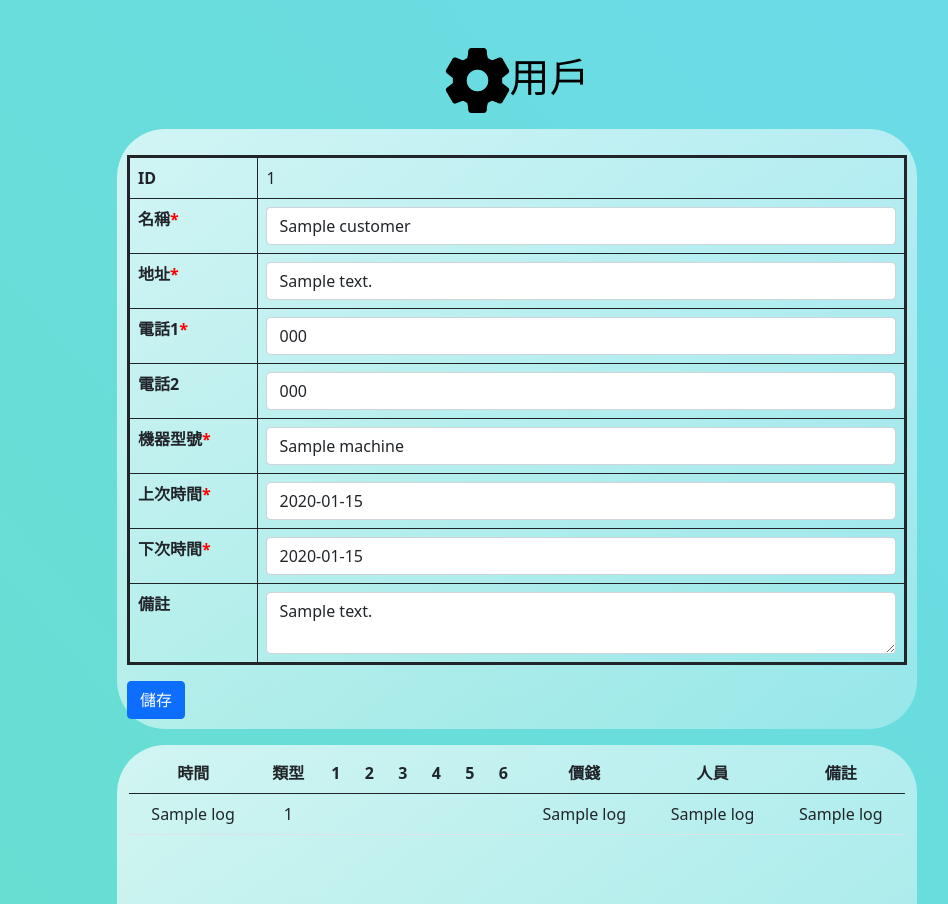
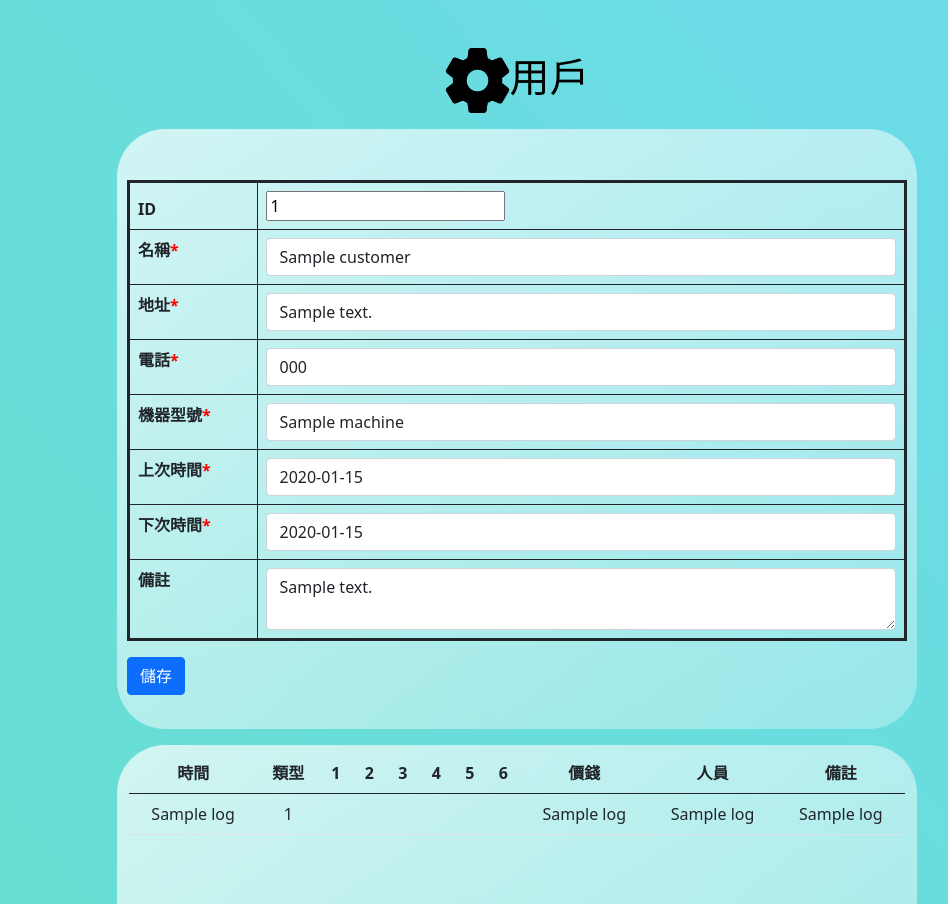
Before and after one commit to Timothychen00/linebot1, a Flask app: page /customers/1/edit/ in a window 1280 px wide. Shown: the top 904 px of the page, without its empty margins (123-1071 px from the left). Run offline with Flask 2, Linux system fonts and the light colour scheme; the visitor is signed in with stand-in values (Sample User, id 1); a database or web service that is not in the repository returns one stand-in record (values such as "Sample title").

Commit message:
id無法通過驗證

```diff
--- a/Project/forms.py
+++ b/Project/forms.py
@@ -6,7 +6,7 @@ from wtforms.widgets.html5 import MonthInput
 from wtforms.validators import InputRequired,AnyOf,Regexp
 
 class FinishForm(FlaskForm):#used to finish the
-    key=SelectField("搜索類型",choices=[("name",'姓名'),('phone','電話'),('telephone','電話2'),('_id',"_id"),('address','地址')])
+    key=SelectField("搜索類型",choices=[("name",'姓名'),('phone','電話'),('_id',"_id"),('address','地址')])
     value=TextField("搜索內容")
     state=TextField("搜索結果",validators=[InputRequired(),AnyOf(['found'],message='請先選擇正確的用戶')])
     component=SelectMultipleField("部件",choices=[("A",'第一道'),("B",'第二道'),("C",'第三道'),("D",'第四道'),("E",'第五道'),("F",'第六道')],validators=[InputRequired()])
@@ -18,7 +18,7 @@ class FinishForm(FlaskForm):#used to finish the
     submit=SubmitField('完成')
 
 class DelayForm(FlaskForm):#used to delay the mission
-    key=SelectField("搜索類型",choices=[("name",'姓名'),('phone','電話'),('telephone','電話2'),('_id',"_id"),('address','地址')])
+    key=SelectField("搜索類型",choices=[("name",'姓名'),('phone','電話'),('_id',"_id"),('address','地址')])
     value=TextField("搜索內容")
     state=TextField("搜索結果",validators=[InputRequired('請先選擇用戶')])
     next_time=TextField('下次保養日期',validators=[InputRequired(),Regexp("\d\d\d\d-\d\d",message="請輸入 YYYY-mm 格式的月份")])
--- a/Project/models.py
+++ b/Project/models.py
@@ -22,7 +22,6 @@ class DB_Model():
             '_id':id,
             "name":form.name.data,
             "phone":form.phone.data,
-            "telephone":form.telephone.data,
             'machine':form.machine.data,
             "address":form.address.data,
             'last-time':form.last_time.data,
@@ -42,7 +41,6 @@ class DB_Model():
         data={
             "name":form.name.data,
             "phone":form.phone.data,
-            "telephone":form.telephone.data,
             "address":form.address.data,
             'machine':form.machine.data,
             'last-time':form.last_time.data,
@@ -84,8 +82,8 @@ class DB_Model():
         filter={}
         #一般情況
         if key and value:
-            if key =='address':
-                filter['address']={"$regex" : ".*"+value+".*"}
+            if key =='address' or key=='phone':
+                filter[key]={"$regex" : ".*"+value+".*"}
             else:
                 filter[key]=value
         if month:#有月份就要排序、雙重搜索
@@ -113,8 +111,8 @@ class DB_Model():
 
     @time_it
     def import_data(self,filename,mode,delete=0):
-        cols=['name','phone','telephone','machine','last-time','next-time','address','note']
-        type_dict={'name':str,'phone':str,'telephone':str,'machine':str,'last-time':str,'next-time':str,'address':str,'note':str}
+        cols=['name','phone','machine','last-time','next-time','address','note']
+        type_dict={'name':str,'phone':str,'machine':str,'last-time':str,'next-time':str,'address':str,'note':str}
 
         if mode=='csv':
             dataframe=pandas.read_csv('./'+filename+'.csv',usecols=cols,dtype=type_dict)
@@ -145,12 +143,12 @@ class DB_Model():
         return self.customers.find().sort("_id",pymongo.DESCENDING).limit(1)[0]['_id']+1
 
     def output_data(self,month):
-        results=self.search(key='next-time',value='1',month=month,sort=None,info={'last-time':1,"name":1,"phone":1,"telephone":1,'address':1})
+        results=self.search(key='next-time',value='1',month=month,sort=None,info={'last-time':1,"name":1,"phone":1,'address':1})
         print(results[0])
         # print(results)
         df=pandas.DataFrame({},columns=['上次',"姓名",'電話','電話2','地址'])
         for i in results:
-            df.loc[len(df.index)]={"上次":i['last-time'],"姓名":i['name'],"電話":i['phone'],"電話2":i['telephone'],"地址":i['address']}
+            df.loc[len(df.index)]={"上次":i['last-time'],"姓名":i['name'],"電話":i['phone'],"地址":i['address']}
         # print(df)
         df.to_excel('Project/static/output.xlsx',encoding='utf-8',index=None)
 
--- a/Project/templates/each-customer-edit.html
+++ b/Project/templates/each-customer-edit.html
@@ -17,7 +17,18 @@
                     <thead>
                   <tr>
                     <th class="col-2">ID</th>
-                    <td>{{result['_id']}}</td>
+                    <!-- <td>{{result['_id']}}</td> -->
+                    <td>
+                        <!-- {{form.id(class_='form-control',value=result["_id"]),readonly}}
+                        {% if form.id.errors %}
+                            <ul>
+                                {% for error in form.id.errors %}
+                                    <li style='color:#FF0000!important'>{{error}}</li>
+                                {% endfor %}
+                            </ul>
+                        {% endif %} -->
+                        <input type="text" value="{{result['_id']}}" name="id" readonly>
+                    </td>
                   </tr>
                 </thead>
                 <tbody>
@@ -48,7 +59,7 @@
                     </td>
                   </tr>
                   <tr>
-                    <th scope="row">電話1<span style='color:#FF0000!important'>*</span></th>
+                    <th scope="row">電話<span style='color:#FF0000!important'>*</span></th>
                     <td>
                         {{form.phone(class_='form-control',value=result["phone"])}}
                         {% if form.phone.errors %}
@@ -60,7 +71,7 @@
                         {% endif %}
                     </td>
                   </tr>
-                  <tr>
+                  <!-- <tr>
                     <th scope="row">電話2</th>
                     <td>
                         {{form.telephone(class_='form-control',value=result["telephone"])}}
@@ -72,7 +83,7 @@
                             </ul>
                         {% endif %}
                     </td>
-                  </tr>
+                  </tr> -->
                   <tr>
                     <th scope="row">機器型號<span style='color:#FF0000!important'>*</span></th>
                     <td>
--- a/Project/templates/each-customer.html
+++ b/Project/templates/each-customer.html
@@ -28,12 +28,8 @@
                     <td>{{result['address']}}</td>
                   </tr>
                   <tr>
-                    <th scope="row">電話1</th>
+                    <th scope="row">電話</th>
                     <td>{{result['phone']}}</td>
-                  </tr>
-                  <tr>
-                    <th scope="row">電話2</th>
-                    <td>{{result['telephone']}}</td>
                   </tr>
                   <tr>
                     <th scope="row">機器型號</th>
```
